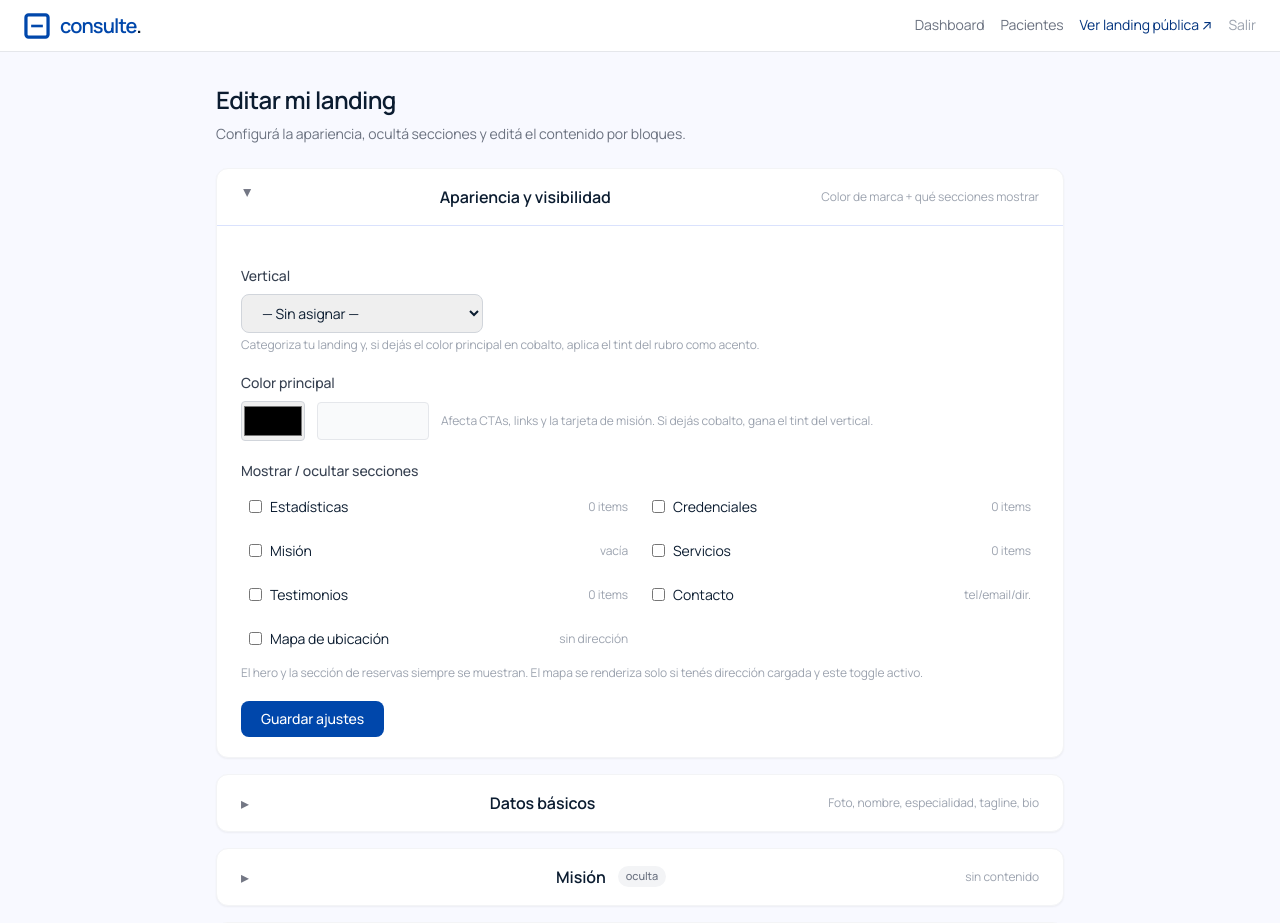
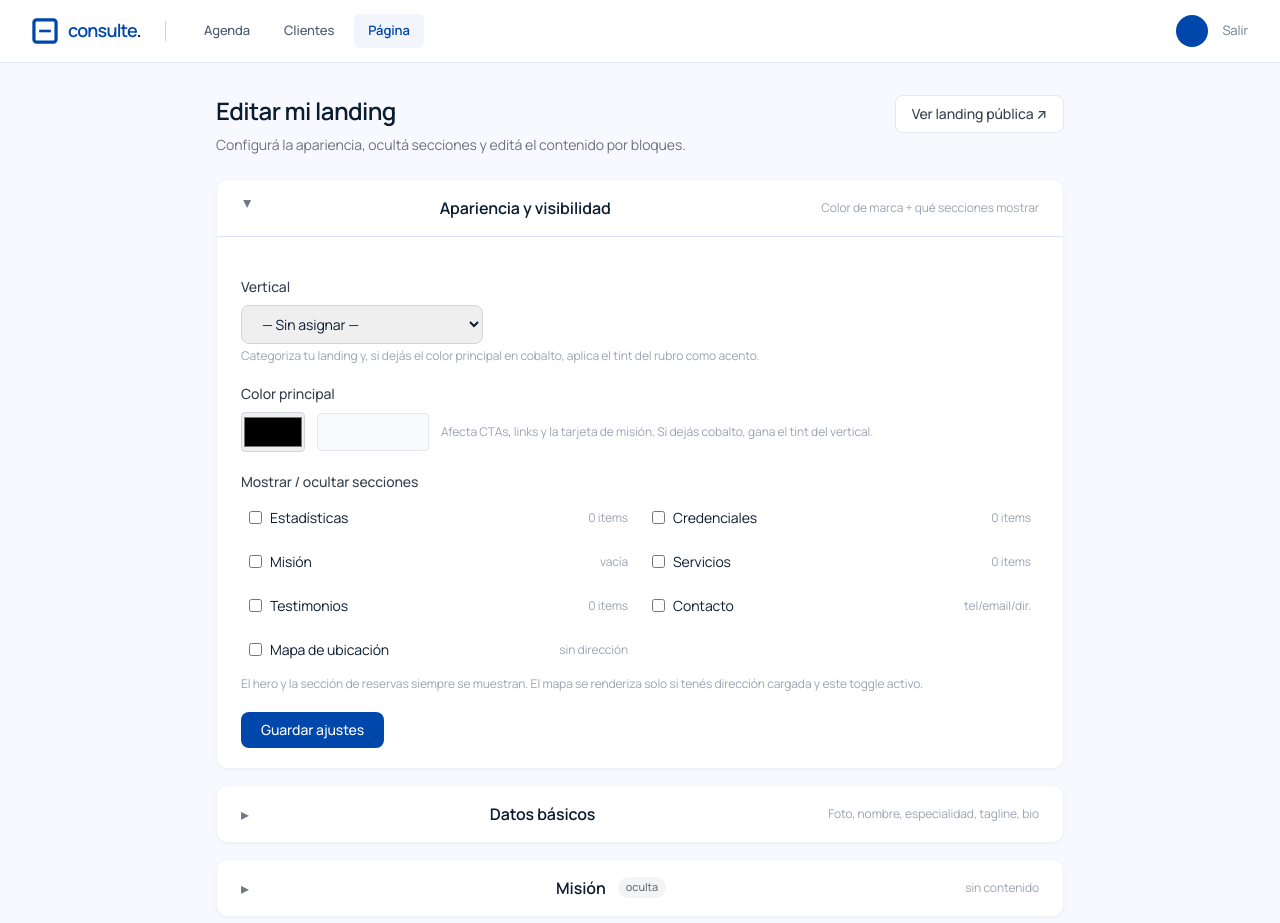
Before and after one commit to ggaray99/labs, a Django app: template templates/core/landing_admin.html in a window 1280 px wide. Shown: the top 923 px of the page. Run offline with Django 5.2, Linux system fonts and the light colour scheme; the template is opened without the code that fills it: values that come from a table or form of the project are taken from there, others are empty; some libraries are stand-ins or nearby versions.

Commit message:
Unify all authenticated pages on the same navbar partial
patient_list, patient_new, patient_detail, appointment_new and
landing_admin still rendered their own minimal nav inline, which
made the logo, links and active state jump every time the user
navigated between sections. They now include core/_app_nav.html
with the right active tab so the entire app has a single header.

Two actions that lived inside those old navbars are re-homed into
the page body where they belong: "+ Nuevo paciente" sits next to
the patient list's search, and "Ver landing pública ↗" sits next
to the landing editor's title.

Co-Authored-By: Claude Opus 4.7 <noreply@anthropic.com>

```diff
--- a/templates/core/appointment_new.html
+++ b/templates/core/appointment_new.html
@@ -2,10 +2,7 @@
 {% block title %}Nuevo turno — consulte.{% endblock %}
 
 {% block navbar %}
-<nav class="bg-white border-b border-gray-200 px-6 py-3 flex items-center justify-between">
-    <a href="{% url 'dashboard' %}" class="align-middle">{% include 'core/_brand_lockup.html' with iso_size=26 text_size=20 %}</a>
-    <a href="{% url 'dashboard' %}" class="text-sm text-gray-500 hover:text-gray-700">&larr; Volver al dashboard</a>
-</nav>
+{% include 'core/_app_nav.html' with active='agenda' %}
 {% endblock %}
 
 {% block content %}
--- a/templates/core/landing_admin.html
+++ b/templates/core/landing_admin.html
@@ -2,15 +2,7 @@
 {% block title %}Editar landing — consulte.{% endblock %}
 
 {% block navbar %}
-<nav class="bg-white border-b border-gray-200 px-6 py-3 flex items-center justify-between">
-    <a href="{% url 'dashboard' %}" class="align-middle">{% include 'core/_brand_lockup.html' with iso_size=26 text_size=20 %}</a>
-    <div class="flex items-center gap-4 text-sm">
-        <a href="{% url 'dashboard' %}" class="text-gray-500 hover:text-gray-700">Dashboard</a>
-        <a href="{% url 'patient_list' %}" class="text-gray-500 hover:text-gray-700">Pacientes</a>
-        <a href="{{ public_url }}" target="_blank" class="text-primary-600 hover:underline">Ver landing pública ↗</a>
-        <a href="{% url 'logout' %}" class="text-gray-400 hover:text-gray-600">Salir</a>
-    </div>
-</nav>
+{% include 'core/_app_nav.html' with active='pagina' %}
 {% endblock %}
 
 {% block content %}
@@ -26,9 +18,14 @@
 
 <div class="builder max-w-4xl mx-auto px-6 py-8">
 
-    <div class="mb-6">
-        <h1 class="text-2xl font-semibold tracking-tight mb-2">Editar mi landing</h1>
-        <p class="text-gray-500 text-sm">Configurá la apariencia, ocultá secciones y editá el contenido por bloques.</p>
+    <div class="flex flex-wrap items-start justify-between gap-3 mb-6">
+        <div>
+            <h1 class="text-2xl font-semibold tracking-tight mb-2">Editar mi landing</h1>
+            <p class="text-gray-500 text-sm">Configurá la apariencia, ocultá secciones y editá el contenido por bloques.</p>
+        </div>
+        <a href="{{ public_url }}" target="_blank" rel="noopener" class="inline-flex items-center gap-1.5 bg-white border border-gray-200 hover:border-gray-300 hover:bg-gray-50 px-4 py-2 rounded-lg text-sm font-medium text-gray-700">
+            Ver landing pública ↗
+        </a>
     </div>
 
     {% if messages %}
--- a/templates/core/patient_new.html
+++ b/templates/core/patient_new.html
@@ -2,10 +2,7 @@
 {% block title %}Nuevo paciente — consulte.{% endblock %}
 
 {% block navbar %}
-<nav class="bg-white border-b border-gray-200 px-6 py-3 flex items-center justify-between">
-    <a href="{% url 'dashboard' %}" class="align-middle">{% include 'core/_brand_lockup.html' with iso_size=26 text_size=20 %}</a>
-    <a href="{% url 'patient_list' %}" class="text-sm text-gray-500 hover:text-gray-700">&larr; Pacientes</a>
-</nav>
+{% include 'core/_app_nav.html' with active='clientes' %}
 {% endblock %}
 
 {% block content %}
```
Also changed, not shown: templates/core/patient_detail.html (+1 -7 lines), templates/core/patient_list.html (+10 -13 lines).
